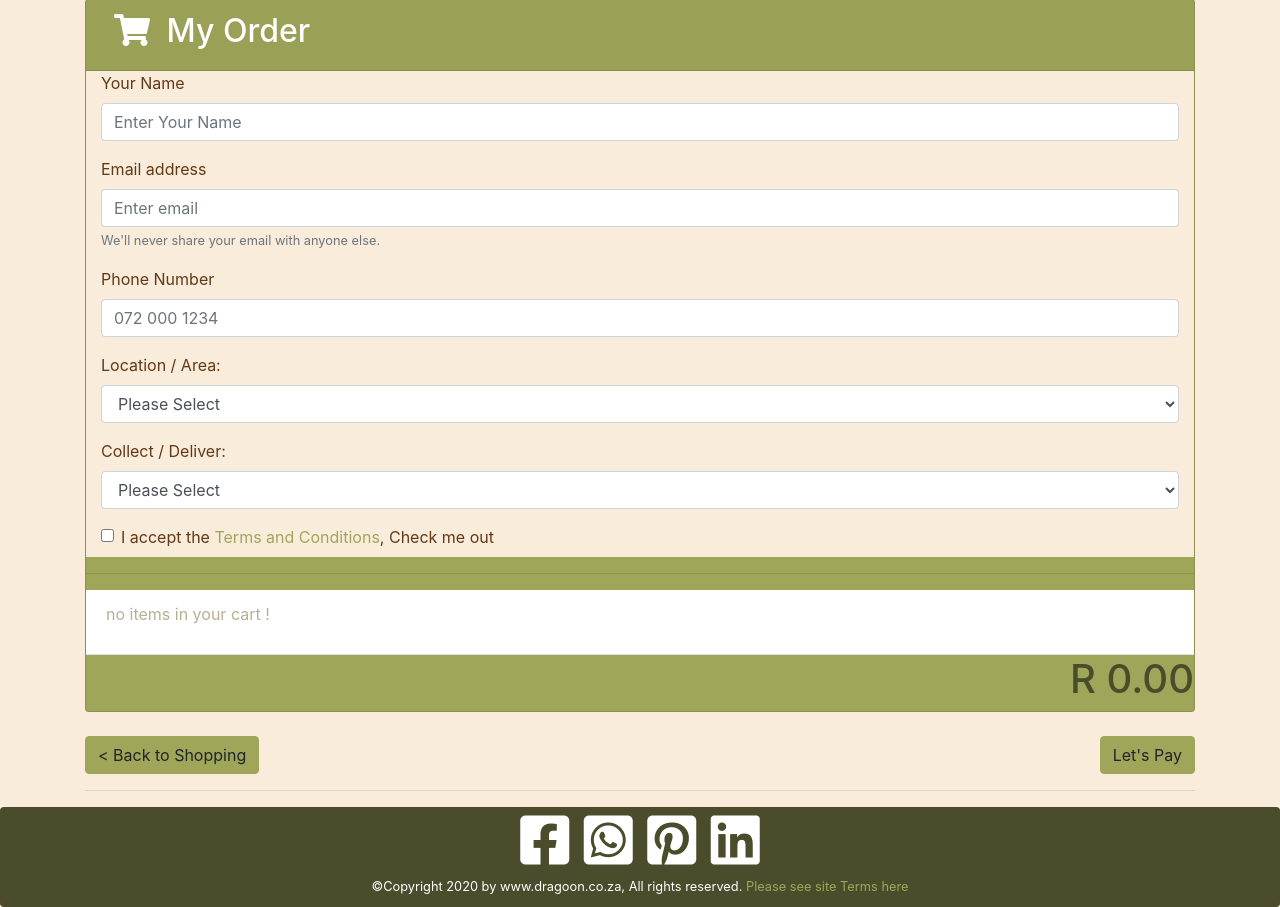
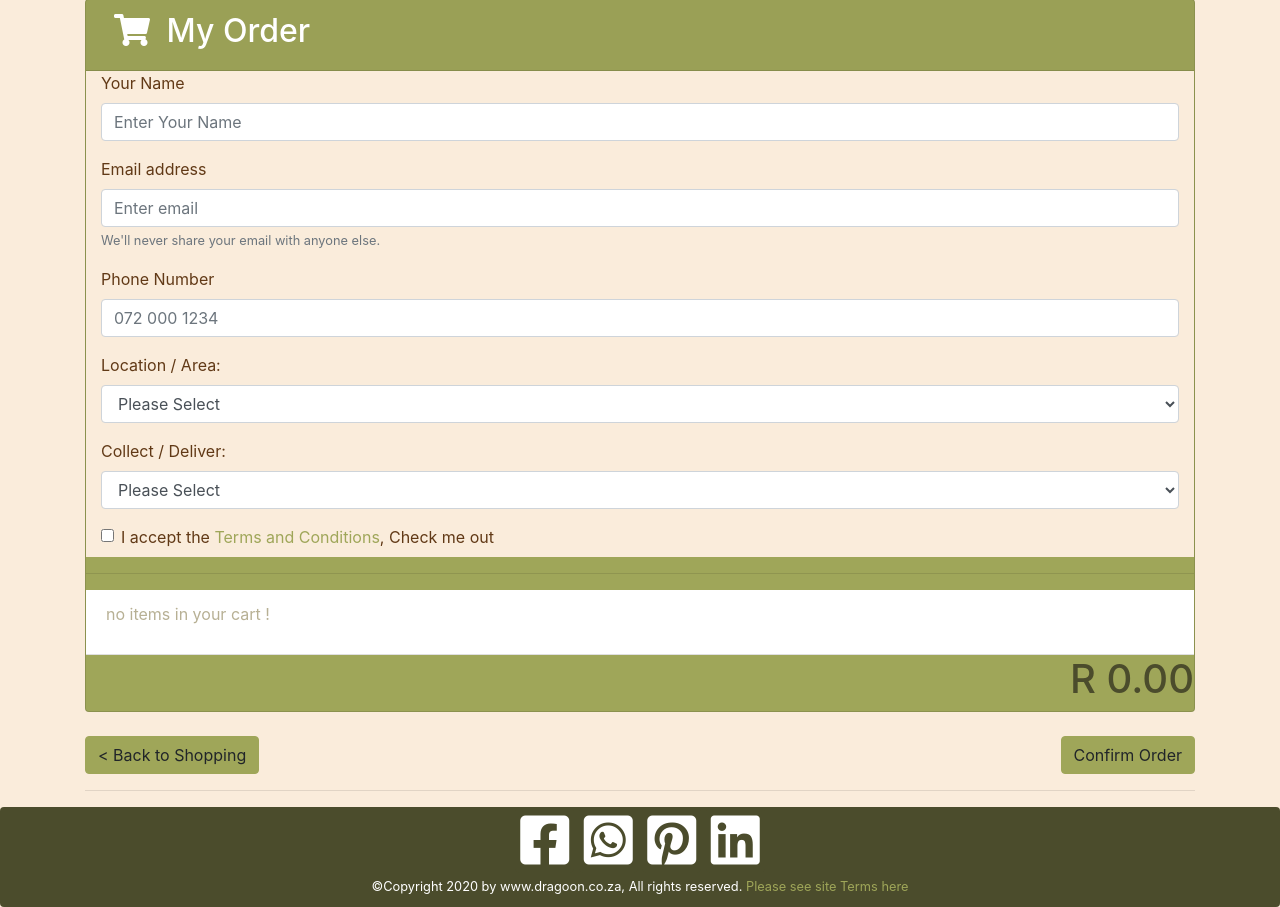
Before and after one commit to HermanRas/MeatMe, a PHP site: page /order.php in a window 1280 px wide. Shown: the part 79-986 px from the top of the page. Run offline with PHP 8.4, Linux system fonts and the light colour scheme; data comes from the database, SQL or seed files in the repository; some libraries are stand-ins or nearby versions.

Commit message:
updated Typo

```diff
--- a/_order.php
+++ b/_order.php
@@ -244,7 +244,7 @@ if(isset($_POST['pay'])){
             </div>
             <br>
             <a class="btn btn-primary" href="index.php">&lt; Back to Shopping</a>
-            <button type="submit" name="pay" class="btn btn-primary float-right">Let's Pay</button>
+            <button type="submit" name="pay" class="btn btn-primary float-right">Confirm Order</button>
             <br>
             <hr>
         </div>
```
